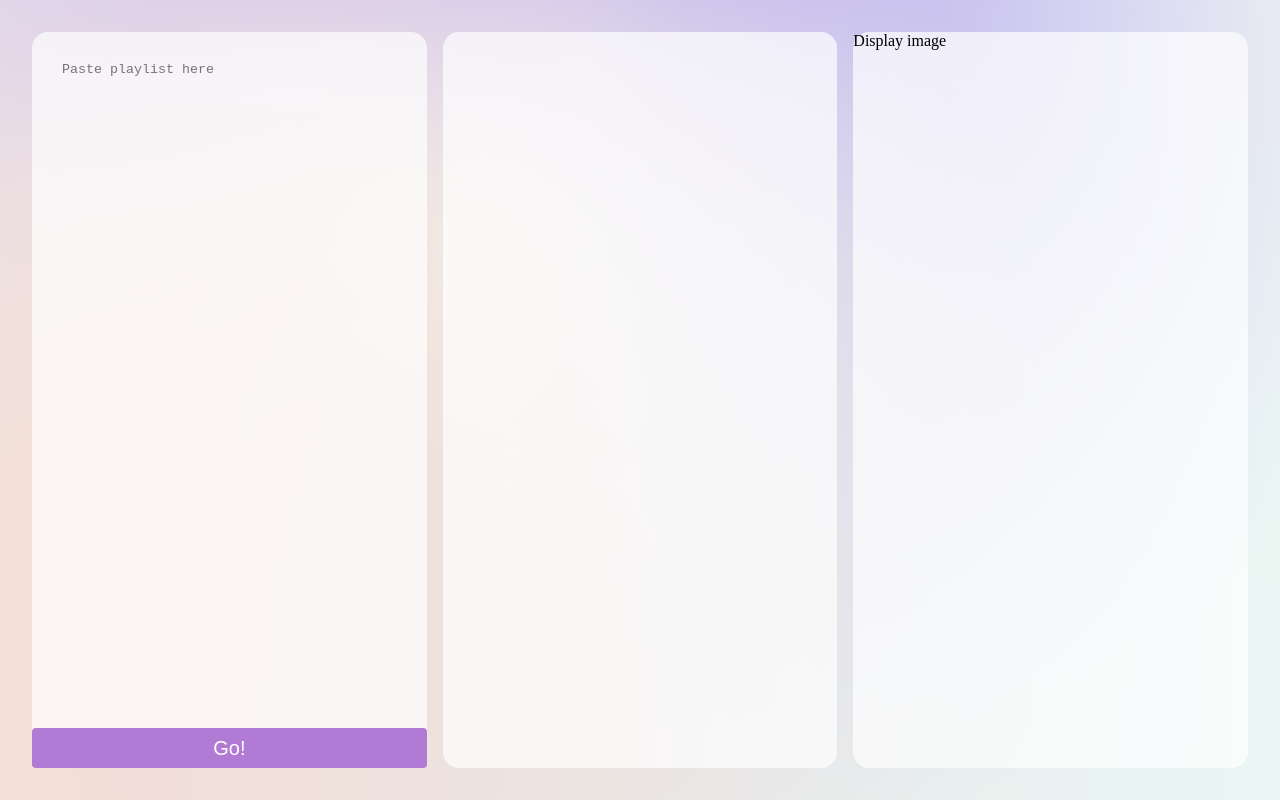
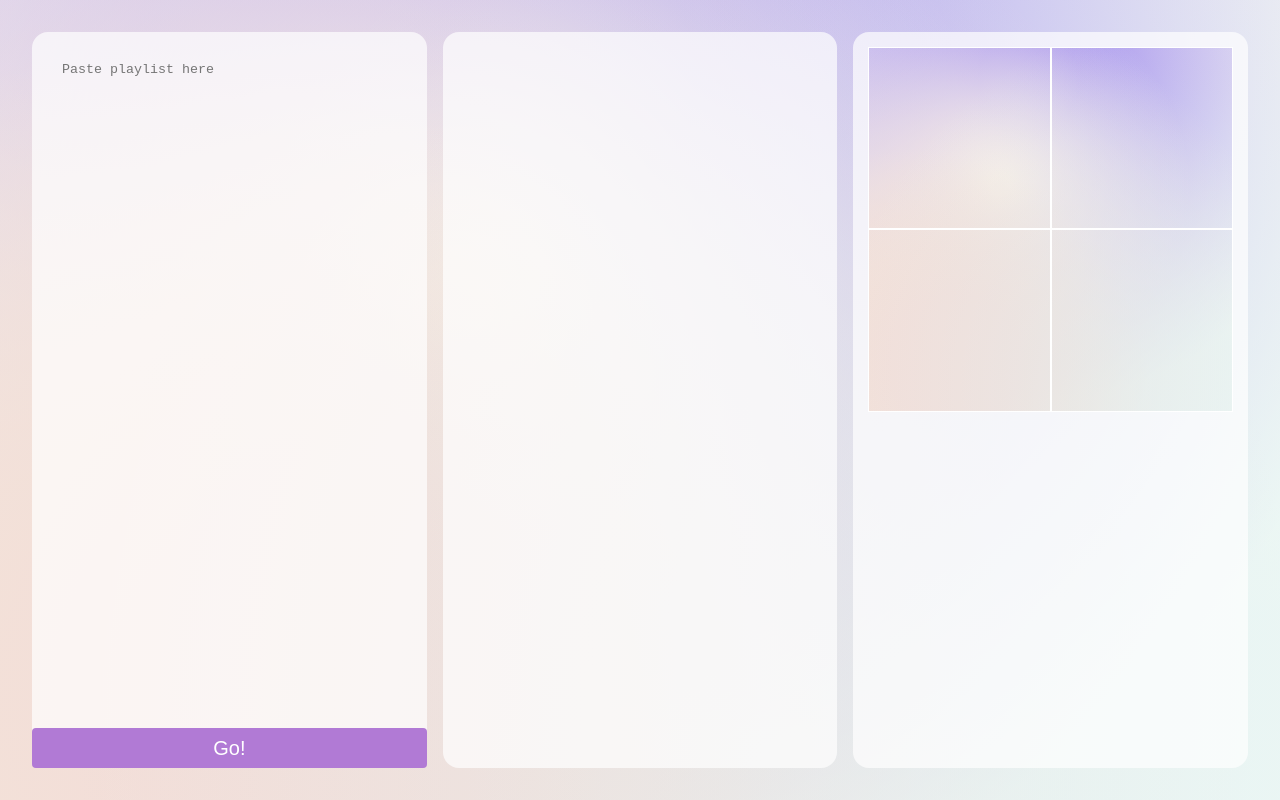
Before and after one commit to juliami/playlist-parser, a React (Create React App) app: page / in a window 1280 px wide. Built offline with nearby package versions, Linux system fonts and the light colour scheme.

Commit message:
Update styling

```diff
--- a/src/App.js
+++ b/src/App.js
@@ -6,6 +6,7 @@ import { AlbumProvider } from './context/AlbumContext'
 import PlaylistConverter from './components/PlaylistConverter';
 import PlaylistInput from './components/PlaylistInput';
 import CoverGrid from './components/CoverGrid';
+import DisplayMatrix from "./components/DisplayMatrix";
 
 const useStyles = createUseStyles({
   container: {
@@ -56,7 +57,7 @@ function App() {
           <CoverGrid />
           </section>
           <section className={classes.section}>
-          <div>Display image</div>
+          <DisplayMatrix />
           </section>
           {/* <PlaylistConverter /> */}
         </main>
--- /dev/null
+++ b/src/components/Button.jsx
@@ -0,0 +1,31 @@
+import { createUseStyles } from "react-jss";
+
+
+const useStyles = createUseStyles({
+
+    button: {
+        borderRadius: '4px',
+        display: 'block',
+        width: '100%',
+        color: '#fff',
+        cursor: 'pointer',
+        fontSize: '20px',
+        backgroundColor: '#b17ad5',
+        borderStyle: 'none',
+        height: '5vh',
+        transition: 'background-color 0.8s',
+        '&:hover': {
+            backgroundColor: '#74369c'
+        }
+    },
+})
+
+
+
+const Button = ({onClick, text}) => {
+    const classes = useStyles();
+    return (<button className={classes.button} onClick={onClick}>{text}</button>
+    )
+}
+
+export default Button;
--- a/src/components/CoverGrid.jsx
+++ b/src/components/CoverGrid.jsx
@@ -27,10 +27,21 @@ const useStyles = createUseStyles({
     color: "#16222A"
   },
     coverImage: {
-    width: '100%',
-    borderRadius: '6px',
-    boxShadow: '0 4px 10px rgba(0,0,0,0.15)',
-    marginBottom: '0.2rem'
+      width: '100%',
+      borderRadius: '6px',
+      boxShadow: '0 4px 10px rgba(0,0,0,0.15)',
+      marginBottom: '0.2rem',
+      cursor: 'pointer',
+      '&:hover': {
+        opacity: 0.9
+      }
+    },
+
+
+       selectedImage: {
+        outline: '3px solid #b17ad5',
+            boxShadow: '0 7px 12px rgba(0,0,0,0.35)',
+
     },
 });
 
@@ -38,7 +49,6 @@ const Loading = () => <div>Loading…</div>;
 
 export default function CoverGrid() {
   const { searchedAlbums } = useAlbumContext();
-
 
   return (
     <Suspense fallback={<Loading />}>
@@ -49,12 +59,16 @@ export default function CoverGrid() {
 
 const Grid = ({ albumEntries }) => {
   const { data: covers } = useAlbumCovers(albumEntries);
+  const { toggleSelectedAlbums, selectedAlbums } = useAlbumContext();
+
   const classes = useStyles();
+
+
 
   return (
     <div className={classes.coversGrid}>
       {covers.map((album) => (
-        <div key={album.key} className={classes.coverItem}>
+        <div key={album.key} className={`${classes.coverItem} ${selectedAlbums.find(s => s.src === album.artworkUrl600) ? classes.selectedImage : ''}`} onClick={() => toggleSelectedAlbums({src: album.artworkUrl600})}>
           <img
             src={album.artworkUrl600}
             alt={album.albumName}
--- /dev/null
+++ b/src/components/DisplayMatrix.jsx
@@ -0,0 +1,63 @@
+import { createUseStyles } from "react-jss";
+import { useAlbumContext } from '../context/AlbumContext';
+import DownloadButton from "./DownloadButton";
+
+const useStyles = createUseStyles({
+  container: {
+    padding: '1rem'
+  },
+  coversGrid: {
+    display: "grid",
+    marginBottom: '1rem',
+    gridTemplateColumns: "50% 50%",
+    backgroundColor: 'hsla(65, 60%, 97%, 1)',
+    backgroundImage: 'radial-gradient(circle at 92% 93%, hsla(190, 56%, 91%, 0.53) 11%, transparent 79%), radial-gradient(circle at 24% 86%, hsla(13, 52%, 90%, 1) 16%, transparent 83%), radial-gradient(circle at 11% 94%, hsla(43, 55%, 90%, 1) 16%, transparent 51%), radial-gradient(circle at 36% 38%, hsla(81, 82%, 98%, 1) 3%, transparent 59%), radial-gradient(circle at 44% 9%, hsla(252.79411764705875, 81%, 51%, 0.48) 13%, transparent 83%)',
+    '& > *' : {
+      width: '100%',
+      aspectRatio: '1 / 1',
+    },
+    '& > div' : {
+      outline: '1px solid #fff'
+    }
+  },
+});
+
+
+const SelectedImage = (src) => {
+  console.log(src)
+  if (!src.src) {
+    return (
+      <div />
+    )
+  }
+  else {
+     return(<img
+            src={src.src}
+            alt=""
+          />)
+  }
+}
+
+const DisplayMatrix = () => {
+  const { selectedAlbums } = useAlbumContext();
+
+  const classes = useStyles();
+
+
+
+  return (
+    <div className={classes.container}>
+    <div className={classes.coversGrid}>
+          <SelectedImage src={selectedAlbums[0]?.src} />
+          <SelectedImage src={selectedAlbums[1]?.src} />
+          <SelectedImage src={selectedAlbums[2]?.src} />
+          <SelectedImage src={selectedAlbums[3]?.src} />
+
+    </div>
+    <DownloadButton selected={selectedAlbums}/>
+
+</div>
+  );
+};
+
+export default DisplayMatrix;
--- a/src/components/DownloadButton/DownloadButton.js
+++ b/src/components/DownloadButton.jsx
@@ -1,36 +1,14 @@
-import React from "react";
-import { createUseStyles } from 'react-jss'
 
-
-const useStyles = createUseStyles({
-    button: {
-        backgroundImage: 'linear-gradient(to right, #16222A 0%, #3A6073 51%, #16222A 100%)',
-        borderRadius: '4px',
-        display: 'block',
-        width: '100%',
-        color: '#fff',
-        cursor: 'pointer',
-        fontSize: '20px',
-        height: '50px',
-        '&:hover': {
-            backgroundImage: 'linear-gradient(to right, #16222A 0%, #498daf 51%, #16222A 100%)',
-
-        }
-    },
-    collageActions: {
-        marginTop: '16px',
-        display: 'flex',
-        gap: '8px',
-        alignItems: 'center'
-    }
-})
-
+import Button from './Button';
 
 const DownloadButton = ({ selected }) => {
-    const classes = useStyles();
 
-    return (<div className={classes.collageActions}>
-        <button disabled={selected.length !== 4} className={classes.button} onClick={async () => {
+    if (selected.length < 4) {
+        return null;
+    }
+
+    return (
+        <Button text="Download 2x2 collage (900x900)" onClick={async () => {
             const size = 900;
             const tile = size / 2;
             const canvas = document.createElement('canvas');
@@ -66,11 +44,8 @@ const DownloadButton = ({ selected }) => {
             } catch (e) {
                 alert('Failed to generate collage. Some images may not allow cross-origin use.');
             }
-        }}>Download 2x2 collage (900x900)</button>
-        {selected.length !== 4 && (
-            <div>Select exactly 4 covers to enable download.</div>
-        )}
-    </div>)
+        }} />
+  )
 }
 
 export default DownloadButton;
--- a/src/components/PlaylistConverter/index.js
+++ b/src/components/PlaylistConverter/index.js
@@ -1,7 +1,7 @@
 import React, { useState } from 'react';
 import { extractAlbumNames, fetchAlbumCovers } from './albums';
 import { createUseStyles } from 'react-jss'
-import DownloadButton from '../DownloadButton/DownloadButton';
+import DownloadButton from '../DownloadButton';
 import Loading from '../Loading';
 const useStyles = createUseStyles({
     smallButton: {
--- a/src/components/PlaylistInput.jsx
+++ b/src/components/PlaylistInput.jsx
@@ -3,6 +3,7 @@ import { useState} from 'react';
 import { createUseStyles } from "react-jss";
 import { extractAlbumNames } from './PlaylistConverter/albums';
 import { useAlbumContext } from '../context/AlbumContext';
+import Button from './Button';
 
  const useStyles = createUseStyles({
         textarea: {
@@ -22,31 +23,16 @@ import { useAlbumContext } from '../context/AlbumContext';
             padding: '30px',
 
         },
-        button: {
-            borderRadius: '4px',
-            display: 'block',
-            width: '100%',
-            color: '#fff',
-            cursor: 'pointer',
-            fontSize: '20px',
-            backgroundColor: '#b17ad5',
-            borderStyle: 'none',
-            height: '5vh',
-           transition: 'background-color 0.8s',
-            '&:hover': {
-                backgroundColor: '#74369c'
-            }
-        },
     })
 
 const PlaylistInput = () => {
         const [value, setValue] = useState('');
-        const { addAlbums } = useAlbumContext();
+        const { addSearchedAlbums } = useAlbumContext();
 
         const handleChange = async event => {
             event.preventDefault();
             const searchedAlbums = extractAlbumNames(value);
-            addAlbums(searchedAlbums);
+            addSearchedAlbums(searchedAlbums);
 
         };
     const classes = useStyles();
@@ -54,7 +40,7 @@ const PlaylistInput = () => {
     return (
         <>
             <textarea className={classes.textarea} onChange={e => {setValue(e.target.value)}} placeholder="Paste playlist here"/>
-            <button className={classes.button} onClick={handleChange}>Go!</button>
+            <Button text="Go!" onClick={handleChange} />
         </>
     )
 }
--- a/src/context/AlbumContext.js
+++ b/src/context/AlbumContext.js
@@ -4,12 +4,23 @@ const AlbumContext = createContext();
 
 export const AlbumProvider = ({ children }) => {
   const [searchedAlbums, setSearchedAlbums] = useState([]);
+  const [selectedAlbums, setSelectedAlbums] = useState([]);
 
-  const addAlbums = (albums) => setSearchedAlbums(albums);
+
+  const addSearchedAlbums = (albums) => setSearchedAlbums(albums);
 //   const clearAlbums = () => setSearchedAlbums([]);
 
+  const toggleSelectedAlbums = ({src}) => {
+    const exists = selectedAlbums.find((s) => s.src === src);
+        if (exists) {
+            setSelectedAlbums(selectedAlbums.filter((s) => s.src !== src));
+        } else if (selectedAlbums.length < 4) {
+            setSelectedAlbums([...selectedAlbums, { src }]);
+        }
+  }
+
   return (
-    <AlbumContext.Provider value={{ searchedAlbums, addAlbums }}>
+    <AlbumContext.Provider value={{ searchedAlbums, addSearchedAlbums, toggleSelectedAlbums, selectedAlbums }}>
       {children}
     </AlbumContext.Provider>
   );
```
